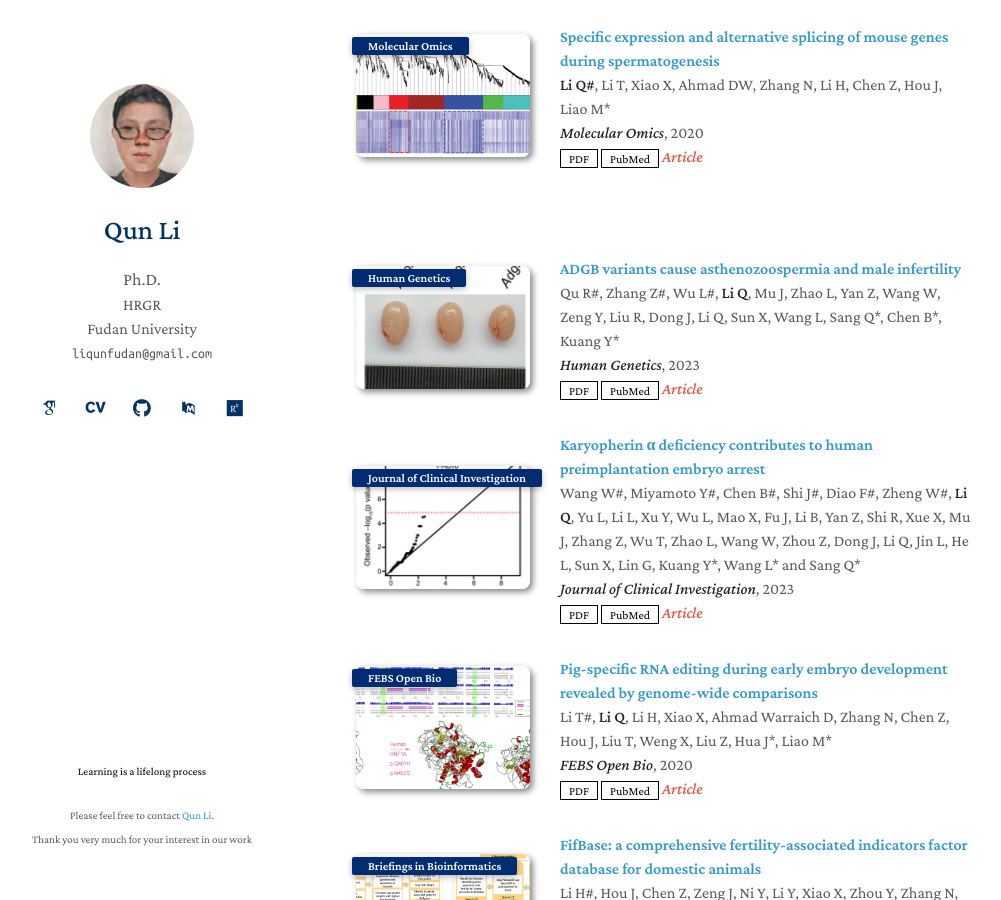
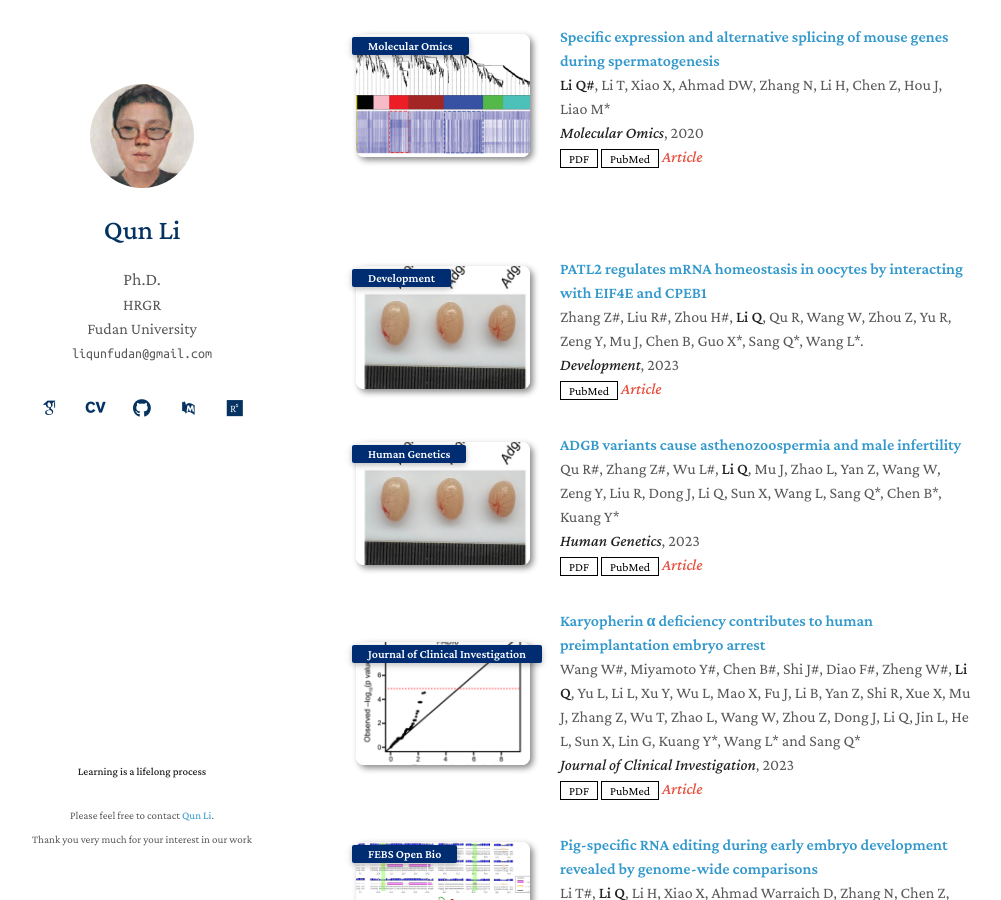
Before and after one commit to liqunbio/liqunbio.github.io, a Jekyll site: the page built from index.md, in a window 1280 px wide and 900 px high, scrolled down 1924 px. Shown: the whole window, without its empty margins (134-1135 px from the left). Built offline with Jekyll 4.4.1, drawn with Linux system fonts in a browser that asks for light colours; some web fonts are replaced; comment, search, counter and statistics services are not loaded; our own code applies the rules of GitHub Pages for plain Markdown files.

Commit message:
Update publicationsB.md

```diff
--- a/_includes/publicationsB.md
+++ b/_includes/publicationsB.md
@@ -1,5 +1,25 @@
 <div class="publications">
 <ol class="bibliography">
+<br>
+    <li>
+      <div class="pub-row">
+      <div class="col-sm-3 abbr" style="position: relative;padding-right: 15px;padding-left: 15px;">
+          <img src="assets/img/2023_HG_ADGB.png" class="teaser img-fluid z-depth-1">
+          <abbr class="badge">Development</abbr>
+      </div>
+
+      <div class="col-sm-9" style="position: relative;padding-right: 15px;padding-left: 20px;">
+          <div class="title"><a href="https://journals.biologists.com/dev/article-abstract/150/12/dev201572/316687/PATL2-regulates-mRNA-homeostasis-in-oocytes-by?redirectedFrom=fulltext" target="_blank">PATL2 regulates mRNA homeostasis in oocytes by interacting with EIF4E and CPEB1</a></div>
+          <div class="author">Zhang Z#, Liu R#, Zhou H#, <strong>Li Q</strong>, Qu R, Wang W, Zhou Z, Yu R, Zeng Y, Mu J, Chen B, Guo X*, Sang Q*, Wang L*.</div>
+          <div class="periodical"><strong><em>Development</em></strong>, 2023</div>
+          <div class="links">
+          <!--<a href="assets/publication/2023_HG_ADGB.pdf" class="btn btn-sm z-depth-0" role="button" target="_blank" style="font-size:12px;">PDF</a>-->
+          <a href="https://pubmed.ncbi.nlm.nih.gov/37218508/" class="btn btn-sm z-depth-0" role="button" target="_blank" style="font-size:12px;">PubMed</a>
+          <strong><i style="color:#e74d3c">Article</i></strong>
+          </div>
+      </div>
+      </div>
+    </li>
 <br>
     <li>
       <div class="pub-row">
```
